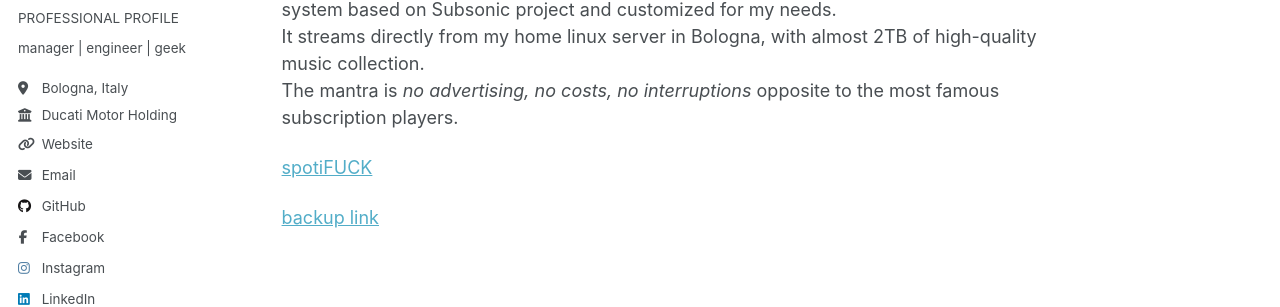
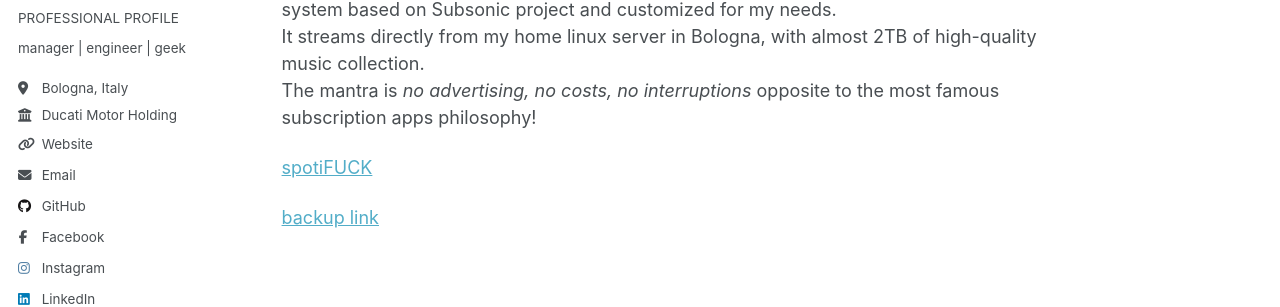
Before and after one commit to erickbaldi/erickbaldi.github.io, a Jekyll site: the page built from _portfolio/portfolio-1.md, in a window 1280 px wide and 1227 px high. Shown: the part 308-615 px from the top of the window. Built offline with Jekyll 4.4.1, drawn with Linux system fonts in a browser that asks for light colours; a script that is not in the unit is left out.

Commit message:
Update portfolio-1.md

```diff
--- a/_portfolio/portfolio-1.md
+++ b/_portfolio/portfolio-1.md
@@ -5,7 +5,7 @@ collection: portfolio
 ---
 
 In a world increasingly dependent on the cloud, having knowledge and tools that no one can disable or charge you for becomes increasingly important.<br/>I never suffered Spotify, Deezer, Amazon/Youtube Music and many other music streaming services that bind you to subscriptions and fees, so I built-up my own music streaming system based on Subsonic project and customized for my needs.<br/> It streams directly from my home linux server in Bologna, with almost 2TB of high-quality music collection.<br/>
-The mantra is <em>no advertising, no costs, no interruptions</em> opposite to the most famous subscription players.
+The mantra is <em>no advertising, no costs, no interruptions</em> opposite to the most famous subscription apps philosophy!
 
 [spotiFUCK](http://spotifuck.online)
 
```
